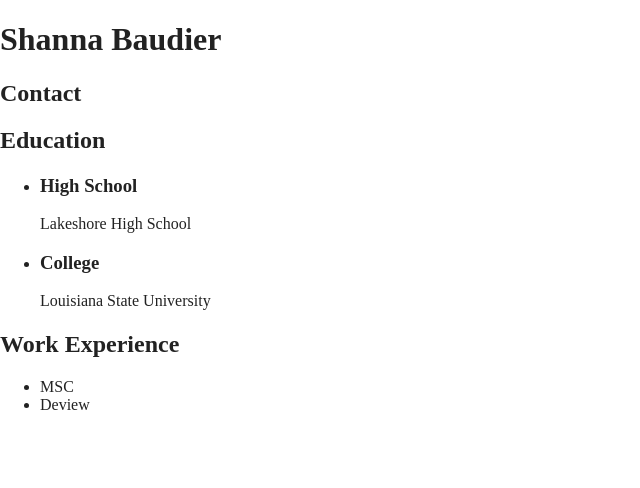
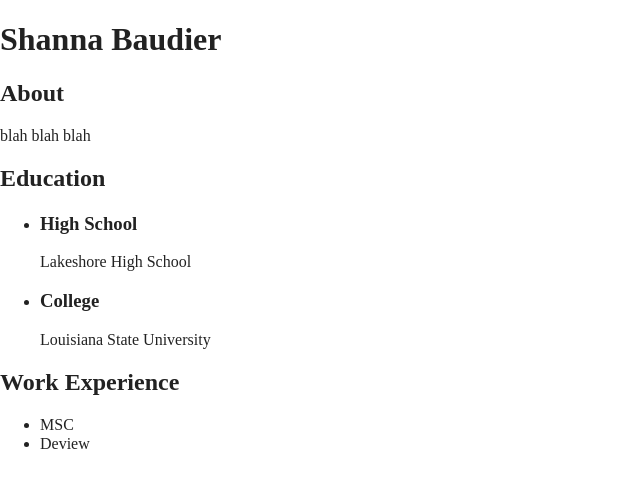
Before and after one commit to shannabaudierrr/HTML-Sectioning-Content, a website built with Parcel: page index.html in a window 1280 px wide. Shown: the whole page, without its empty margins (0-640 px from the left). Built offline with nearby package versions, Linux system fonts and the light colour scheme.

Commit message:
Fix Indents in Code

```diff
--- a/index.html
+++ b/index.html
@@ -1,24 +1,19 @@
 <!doctype html>
 <html class="no-js" lang="">
-
    <head>
       <meta charset="utf-8">
       <title>Shanna's Resume</title>
       <meta name="description" content="">
       <meta name="viewport" content="width=device-width, initial-scale=1">
-
       <meta property="og:title" content="">
       <meta property="og:type" content="">
       <meta property="og:url" content="">
       <meta property="og:image" content="">
-
       <link rel="manifest" href="site.webmanifest">
       <link rel="apple-touch-icon" href="icon.png">
       <!-- Place favicon.ico in the root directory -->
-
       <link rel="stylesheet" href="css/normalize.css">
       <link rel="stylesheet" href="css/main.css">
-
       <meta name="theme-color" content="#fafafa">
    </head>
 
@@ -26,24 +21,28 @@
       <header>
          <div>
             <h1>Shanna Baudier</h1>
-  <h2>Contact</h2>
+            <h2>About</h2>
+            <p>blah blah blah</p>
          </div>
       </header>
-
       <main>
          <section>
             <h2>Education</h2>
             <ul>
-  <section><li><h3>High School</h3></li>
-    <div>Lakeshore High School</div>
+               <section>
+                  <li>
+                     <h3>High School</h3>
+                  </li>
+                  <p>Lakeshore High School</p>
                </section>
-
-  <section><li><h3>College</h3></li>
-    <div>Louisiana State University</div>
+               <section>
+                  <li>
+                     <h3>College</h3>
+                  </li>
+                  <p>Louisiana State University</p>
                </section>
             </ul>
          </section>
-
          <section>
             <h2>Work Experience</h2>
             <ul>
@@ -52,7 +51,5 @@
             </ul>
          </section>
       </main>
-
    </body>
-
 </html>
```
Lines whose indentation alone changed are shown as unchanged.
